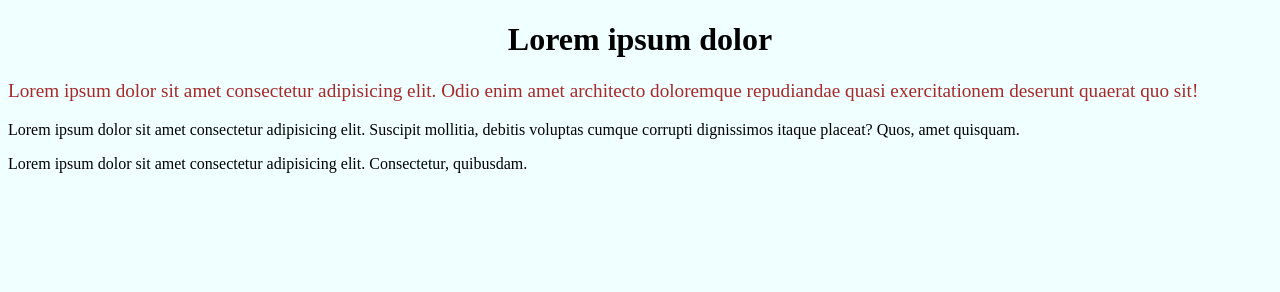
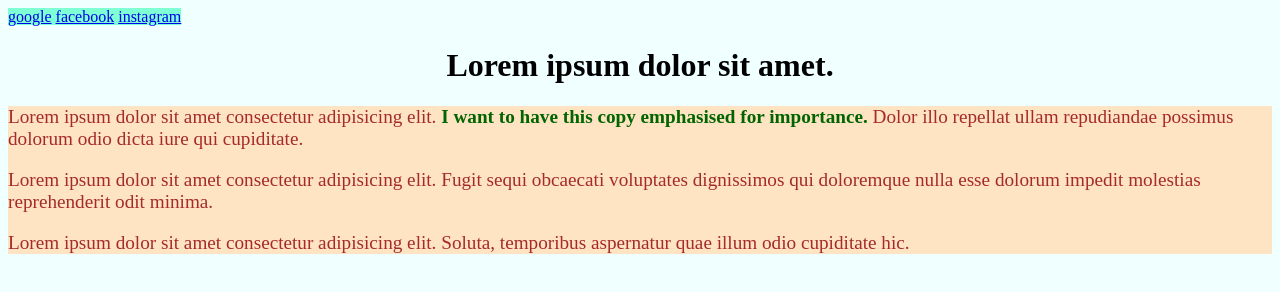
Before and after one commit to EllieWS/project_3, a plain HTML site: page index.html in a window 1280 px wide. Drawn offline with Linux system fonts and the light colour scheme.

Commit message:
Inline and block elements, Div and Span

```diff
--- a/assets/main.css
+++ b/assets/main.css
@@ -3,9 +3,25 @@ body {
 }
 h1 {
   text-align: center;
+  /* background-color: rgb(87, 87, 232); */
 }
 /*dots are used from html class tag */
-.first {
+p {
   color: brown;
   font-size: larger;
+  /* background-color: antiquewhite; */
 }
+.important {
+  color: darkgreen;
+  font-weight: bold;
+}
+.text-block {
+  background-color: bisque;
+}
+a {
+  /* background-color: aqua; */
+  /* display: block; */
+}
+.links {
+  background-color: aquamarine;
+}
--- a/index.html
+++ b/index.html
@@ -5,30 +5,37 @@
     <meta http-equiv="X-UA-Compatible" content="IE=edge" />
     <meta name="viewport" content="width=device-width, initial-scale=1.0" />
     <title>project3</title>
-    <!-- <link rel="stylesheet" href="./assets/reset.css" /> -->
-    <!-- <link rel="stylesheet" href="./assets/normalize.css" /> -->
-    <!-- <link
-      rel="stylesheet"
-      href="https://necolas.github.io/normalize.css/8.0.1/normalize.css"
-    /> -->
     <link rel="stylesheet" href="assets/main.css" />
   </head>
   <!--classes are good for css. use periods in front of class name in css.-->
   <body>
-    <h1>Lorem ipsum dolor</h1>
-    <p class="first">
-      Lorem ipsum dolor sit amet consectetur adipisicing elit. Odio enim amet
-      architecto doloremque repudiandae quasi exercitationem deserunt quaerat
-      quo sit!
-    </p>
-    <p class="second">
-      Lorem ipsum dolor sit amet consectetur adipisicing elit. Suscipit
-      mollitia, debitis voluptas cumque corrupti dignissimos itaque placeat?
-      Quos, amet quisquam.
-    </p>
-    <p class="last">
-      Lorem ipsum dolor sit amet consectetur adipisicing elit. Consectetur,
-      quibusdam.
-    </p>
+    <span class="links">
+      <a href="https://www.google.com">google</a>
+      <a href="https://facebrook.com">facebook</a>
+      <a href="https://instagram.com">instagram</a>
+    </span>
+    <!-- <p>google</p>
+    <p>facebook</p>
+    <p>instagram</p> -->
+    <h1>Lorem ipsum dolor sit amet.</h1>
+    <div class="text-block">
+      <p>
+        Lorem ipsum dolor sit amet consectetur adipisicing elit.
+        <span class="important"
+          >I want to have this copy emphasised for importance.</span
+        >
+        Dolor illo repellat ullam repudiandae possimus dolorum odio dicta iure
+        qui cupiditate.
+      </p>
+      <p>
+        Lorem ipsum dolor sit amet consectetur adipisicing elit. Fugit sequi
+        obcaecati voluptates dignissimos qui doloremque nulla esse dolorum
+        impedit molestias reprehenderit odit minima.
+      </p>
+      <p>
+        Lorem ipsum dolor sit amet consectetur adipisicing elit. Soluta,
+        temporibus aspernatur quae illum odio cupiditate hic.
+      </p>
+    </div>
   </body>
 </html>
```
